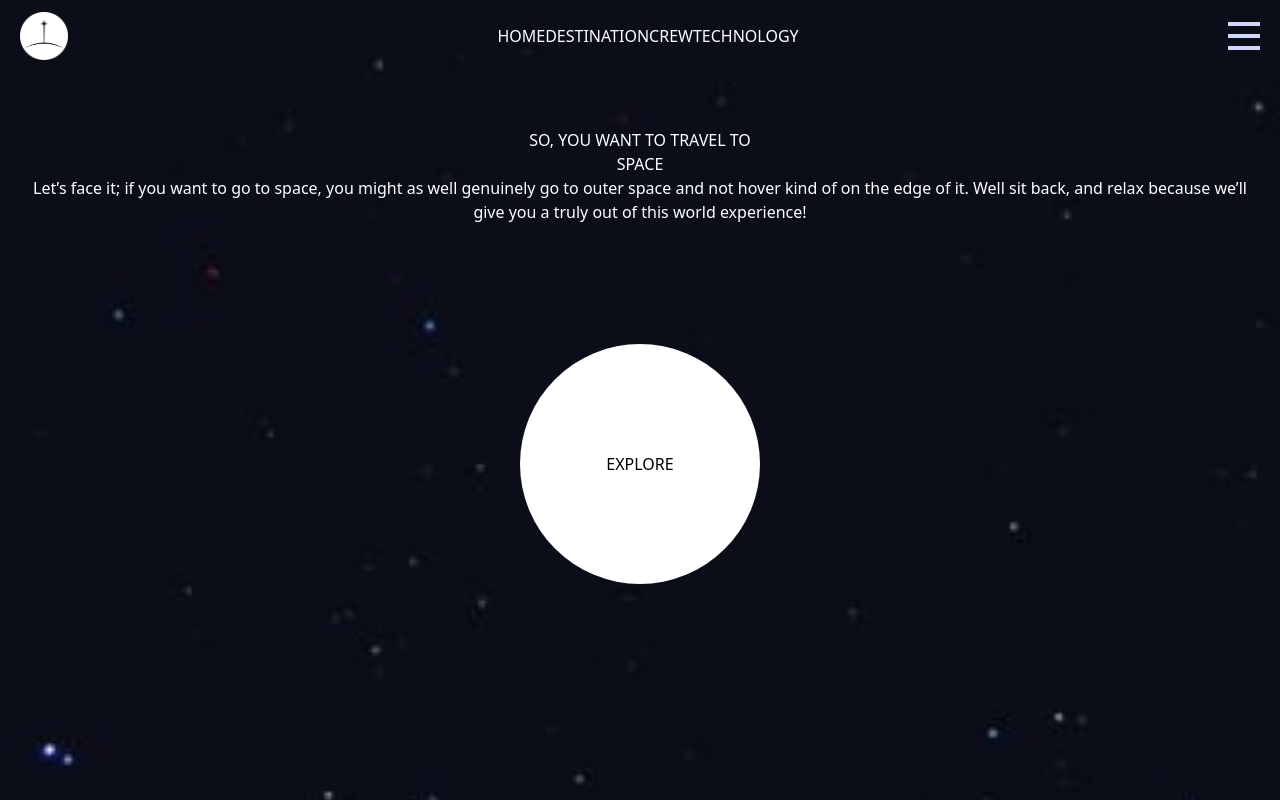
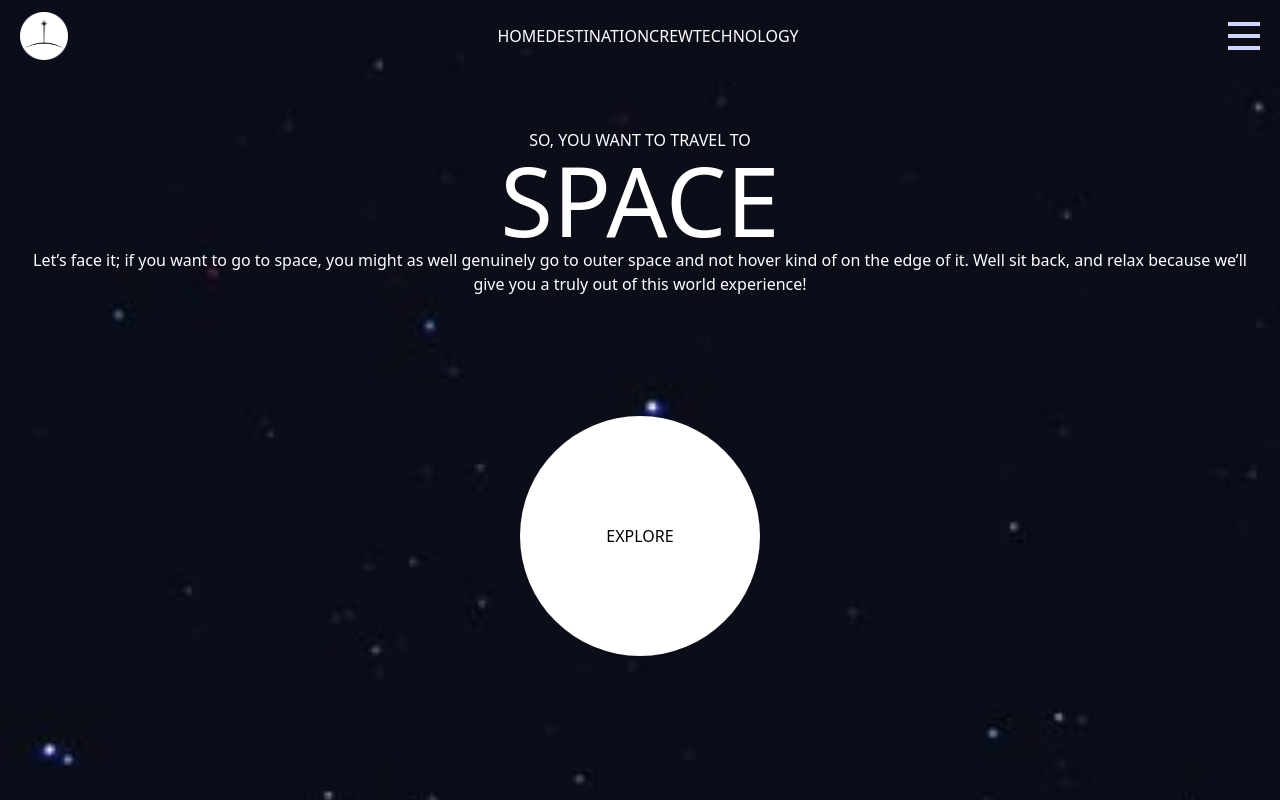
Before and after one commit to SFCC5555/new-space-tourism-website, a React (Vite) app: page / in a window 1280 px wide. Built offline with nearby package versions, Linux system fonts and the light colour scheme.

Commit message:
space text size

```diff
--- a/src/components/Home.jsx
+++ b/src/components/Home.jsx
@@ -5,7 +5,7 @@ const Home = () => {
     <section className='home absolute top-0 h-screen px-5 pt-32 flex flex-col items-center text-center gap-20'>
         <section>
             <h3>SO, YOU WANT TO TRAVEL TO</h3>
-            <h1>SPACE</h1>
+            <h1 className='text-8xl' >SPACE</h1>
             <p>Let’s face it; if you want to go to space, you might as well genuinely go to outer space and not hover kind of on the edge of it. Well sit back, and relax because we’ll give you a truly out of this world experience!</p>
         </section>
         <div className='flex items-center justify-center w-80 h-80 rounded-full bg-white/0 hover:w-80 hover:h-80 hover:bg-white/50 transition duration-1000'>
```
